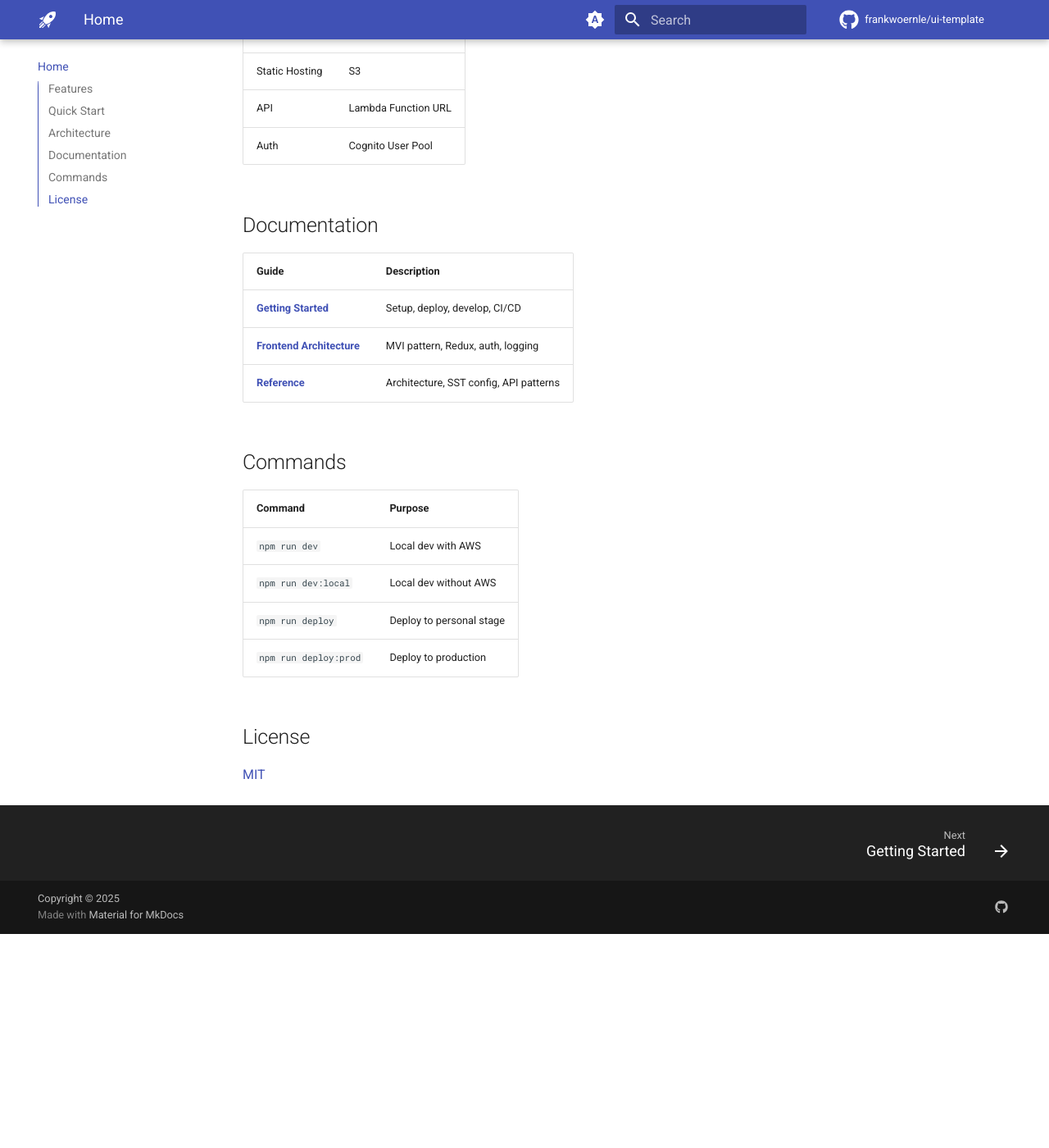
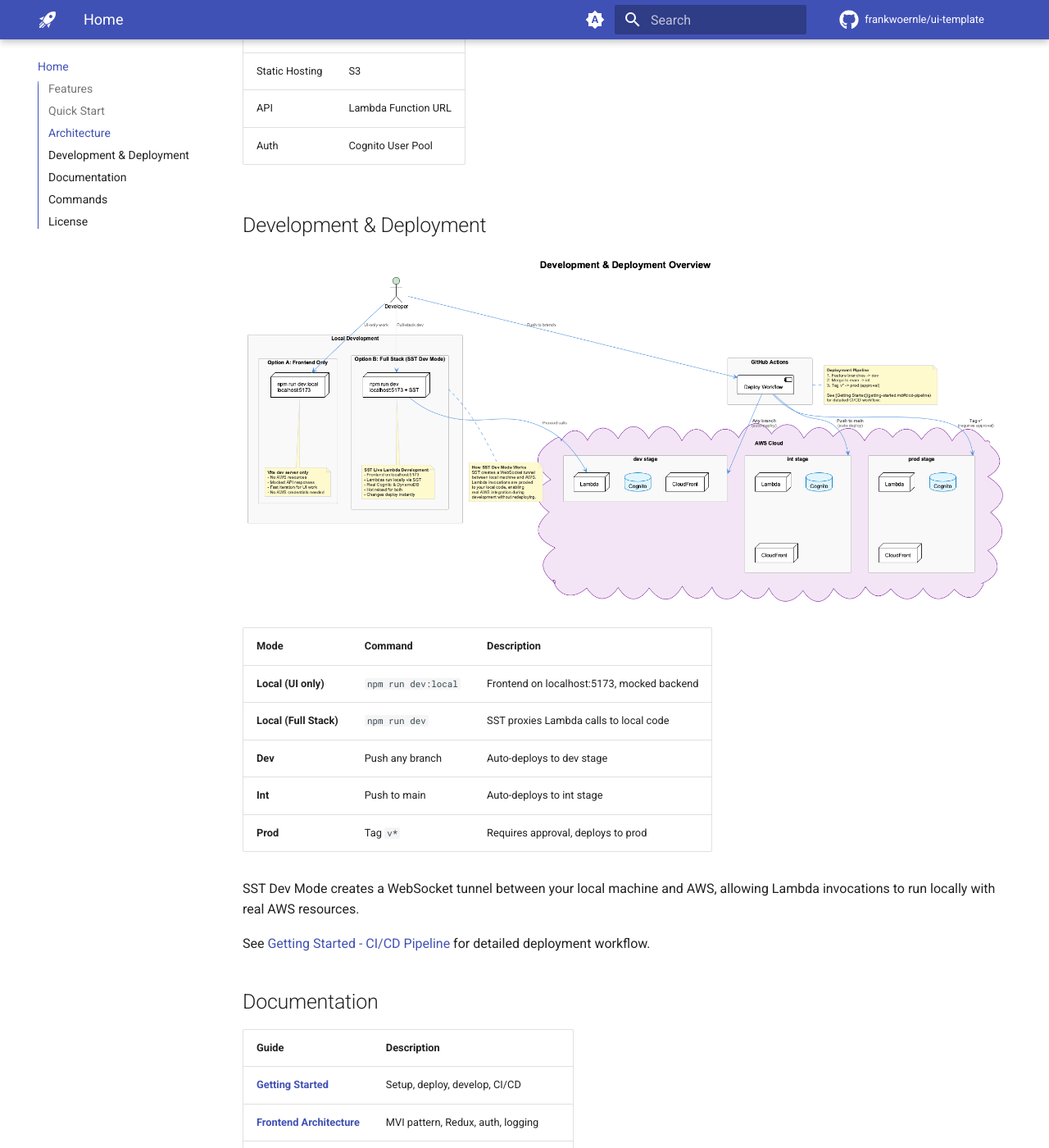
Before and after one commit to fwornle/ui-template, an MkDocs documentation site: the page built from docs-content/index.md, in a window 1280 px wide and 1400 px high, scrolled down 2555 px. Shown: the whole window at 82% size. Built offline with MkDocs 1.6.1 and Material for MkDocs 9.7.7, drawn with Linux system fonts in a browser that asks for light colours; comment, search, counter and statistics services are not loaded; before the commit the page ends 3694 px from its top, so only the background shows below that.

Commit message:
docs: updated development flow

```diff
--- a/docs-content/index.md
+++ b/docs-content/index.md
@@ -38,6 +38,22 @@ npm run setup
 | API | Lambda Function URL |
 | Auth | Cognito User Pool |
 
+## Development & Deployment
+
+![Development & Deployment Overview](images/development-deployment-overview.png)
+
+| Mode | Command | Description |
+|------|---------|-------------|
+| **Local (UI only)** | `npm run dev:local` | Frontend on localhost:5173, mocked backend |
+| **Local (Full Stack)** | `npm run dev` | SST proxies Lambda calls to local code |
+| **Dev** | Push any branch | Auto-deploys to dev stage |
+| **Int** | Push to main | Auto-deploys to int stage |
+| **Prod** | Tag `v*` | Requires approval, deploys to prod |
+
+SST Dev Mode creates a WebSocket tunnel between your local machine and AWS, allowing Lambda invocations to run locally with real AWS resources.
+
+See [Getting Started - CI/CD Pipeline](getting-started.md#cicd-pipeline) for detailed deployment workflow.
+
 ## Documentation
 
 | Guide | Description |
```
Also changed, not shown: docs-content/images/development-deployment-overview.png (added), 1 other file.
